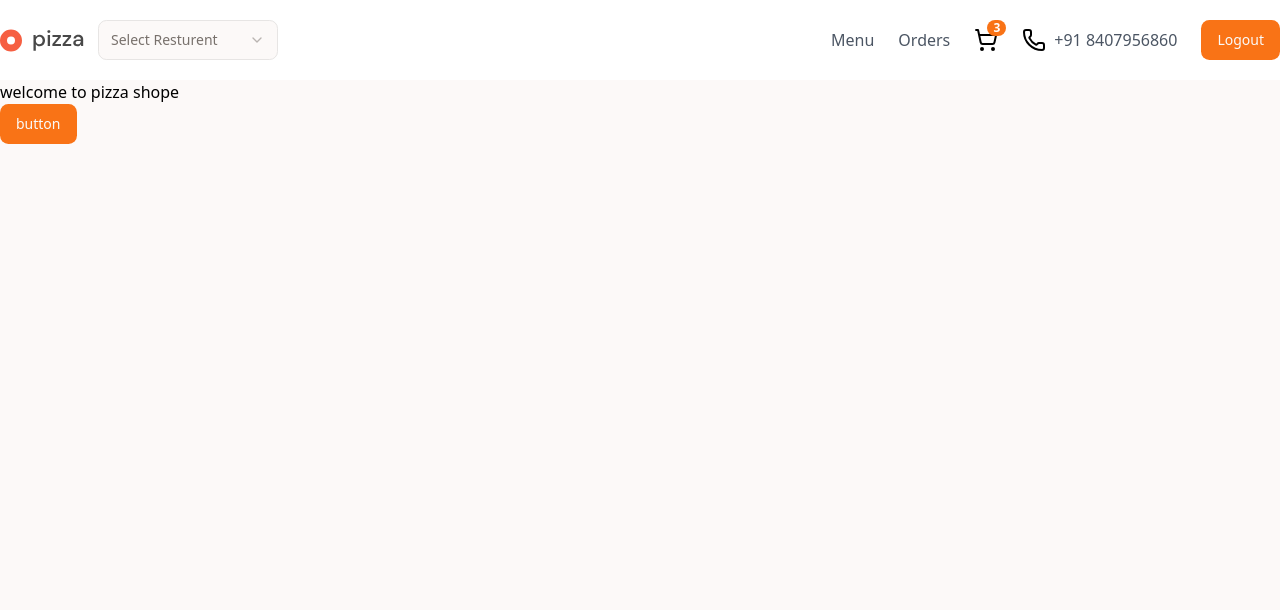
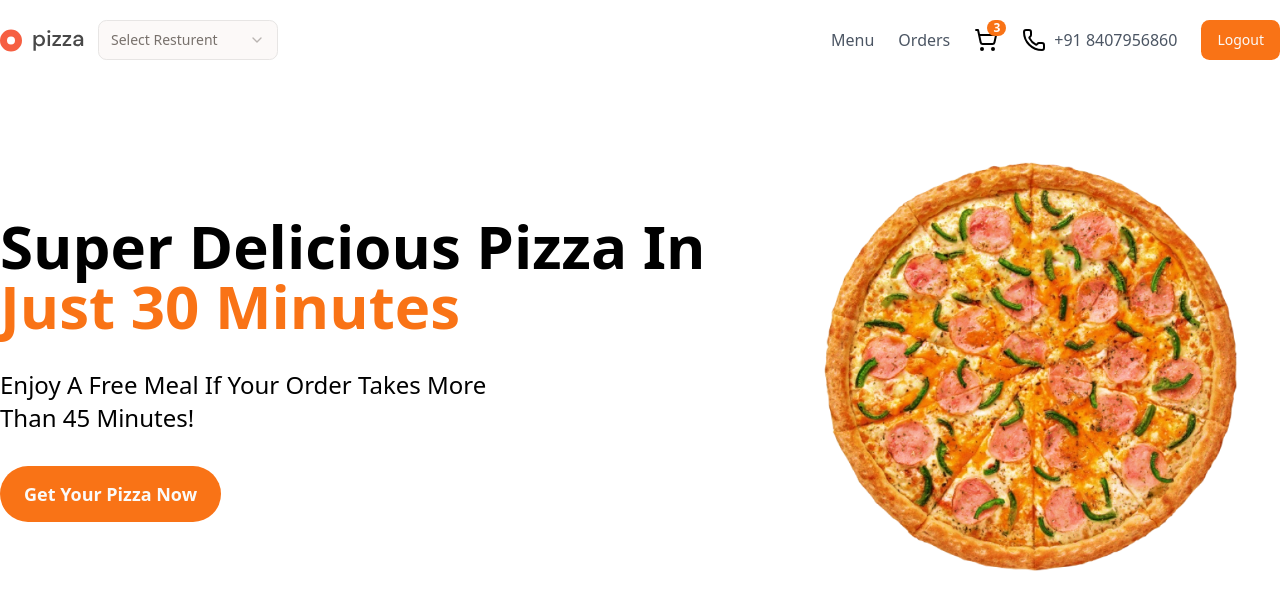
Before and after one commit to aaref12/pizza-app, a Next.js app in the folder clint-pizza/: page / in a window 1280 px wide. Shown: the top 610 px of the page. Built offline with nearby package versions, Linux system fonts and the light colour scheme.

Commit message:
add heros section

```diff
--- a/clint-pizza/src/app/(home)/page.tsx
+++ b/clint-pizza/src/app/(home)/page.tsx
@@ -1,12 +1,28 @@
 import { Button } from "@/components/ui/button";
+import Image from "next/image";
 
 
 export default function Home() {
   return (
     <>
-   <h1>welcome to pizza shope</h1>
-   <Button >button</Button>
-
+   <section className="bg-white">
+    <div className="container  py-20 flex items-center justify-between">
+      <div className="">
+       <h1 className="text-6xl font-bold">Super Delicious Pizza In <br/>
+       <span className="text-primary">Just 30 Minutes</span>
+       </h1>
+       <p className="text-2xl mt-8 max-w-lg leading-snug">
+        Enjoy A Free Meal If Your Order Takes More Than 45 Minutes!
+       </p>
+       <Button className="mt-8 text-lg rounded-full py-7 px-6 font-bold">
+        Get Your Pizza Now
+       </Button>
+      </div>
+      <div>
+        <Image alt="pizza-main" src={'/pizza-main.png'} width={500} height={500} className="px-10"/>
+      </div>
+    </div>
+   </section>
 
     </>
   );
--- a/clint-pizza/src/components/custom/header.tsx
+++ b/clint-pizza/src/components/custom/header.tsx
@@ -58,12 +58,14 @@ const Header = () => {
                 </a>
                 <span className="absolute -top-2 -right-2 bg-primary text-white text-xs font-semibold px-1.5 rounded-full">3</span>
             </div>
-            <div className="flex items-center gap-2/">
+            <div className="flex  hover:text-primary items-center gap-2/">
                 <Phone />
-                <span className="text-gray-600 ml-2">+91 8407956860</span>
+                <span className="text-gray-600 hover:text-primary ml-2">+91 8407956860</span>
             </div>
            <Button>Logout</Button>
          </div>
+
+
 
 
         </nav>
```
Also changed, not shown: clint-pizza/public/pizza-main.png (added).
